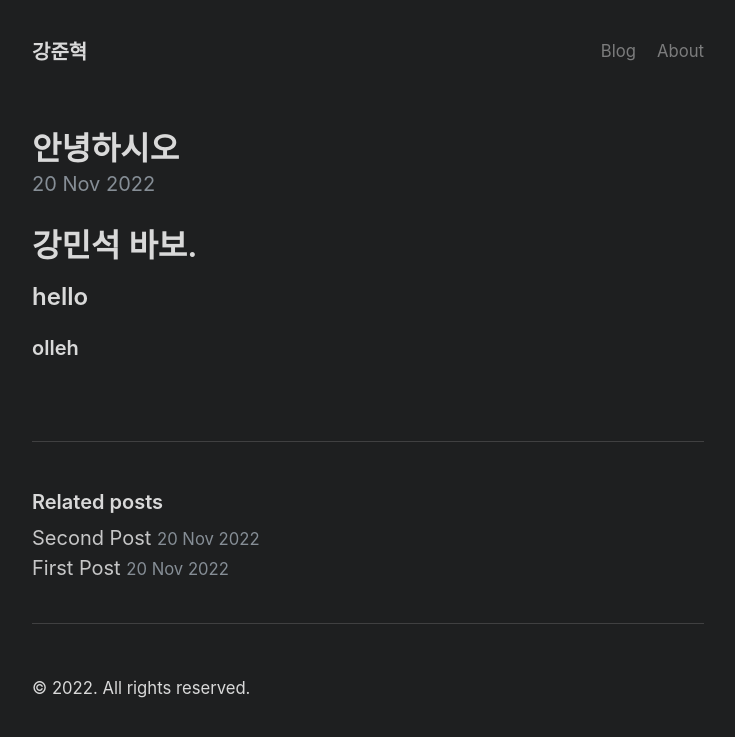
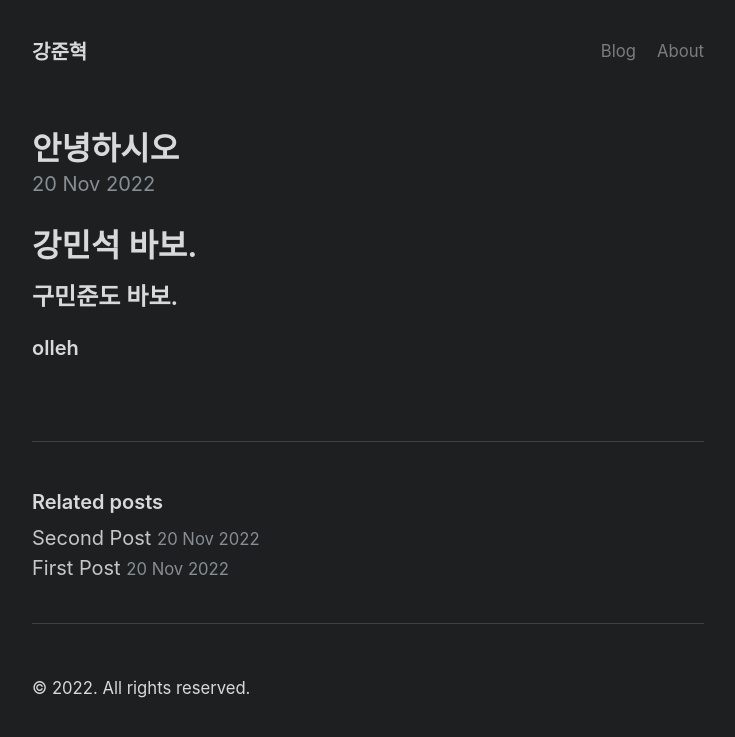
Before and after one commit to eatyourhand/eatyourhand.github.io, a Jekyll site: the page built from docs/_posts/2022-11-20-안녕하시오.md, in a window 1280 px wide. Shown: the top 737 px of the page, without its empty margins (272-1007 px from the left). Built offline with Jekyll 4.4.1, drawn with Linux system fonts in a browser that asks for light colours.

Commit message:
Update 2022-11-20-안녕하시오.md

```diff
--- a/docs/_posts/2022-11-20-안녕하시오.md
+++ b/docs/_posts/2022-11-20-안녕하시오.md
@@ -4,5 +4,5 @@ title: 안녕하시오
 ---
 
 # 강민석 바보.
-## hello
+## 구민준도 바보.
 ### olleh
```
